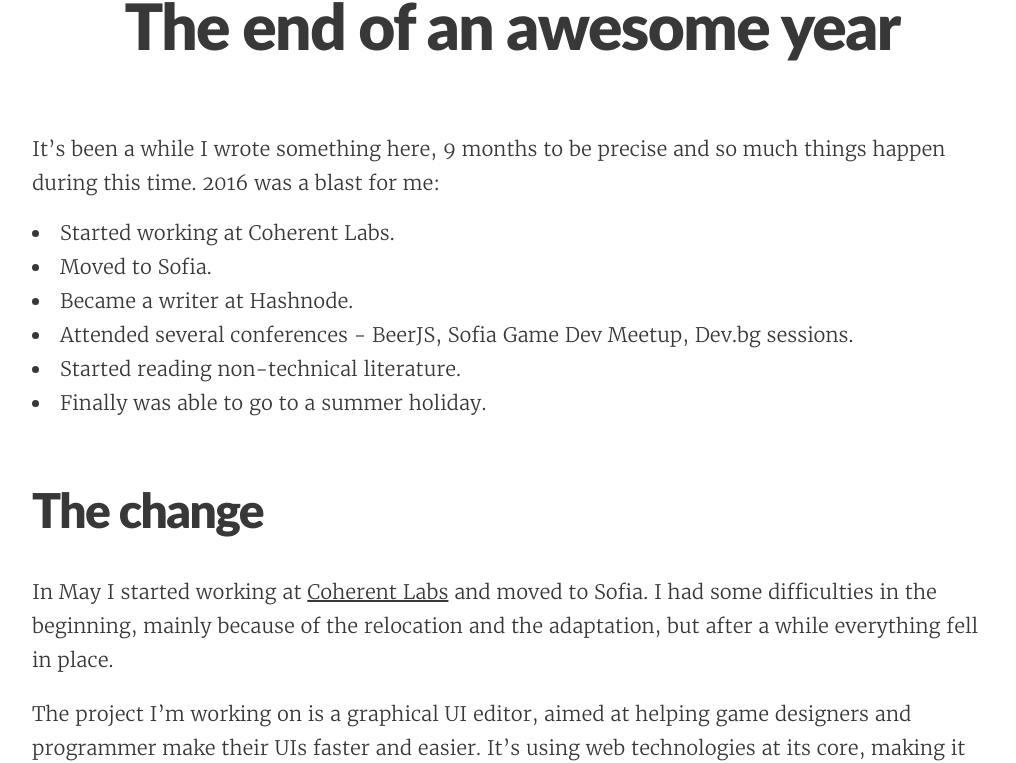
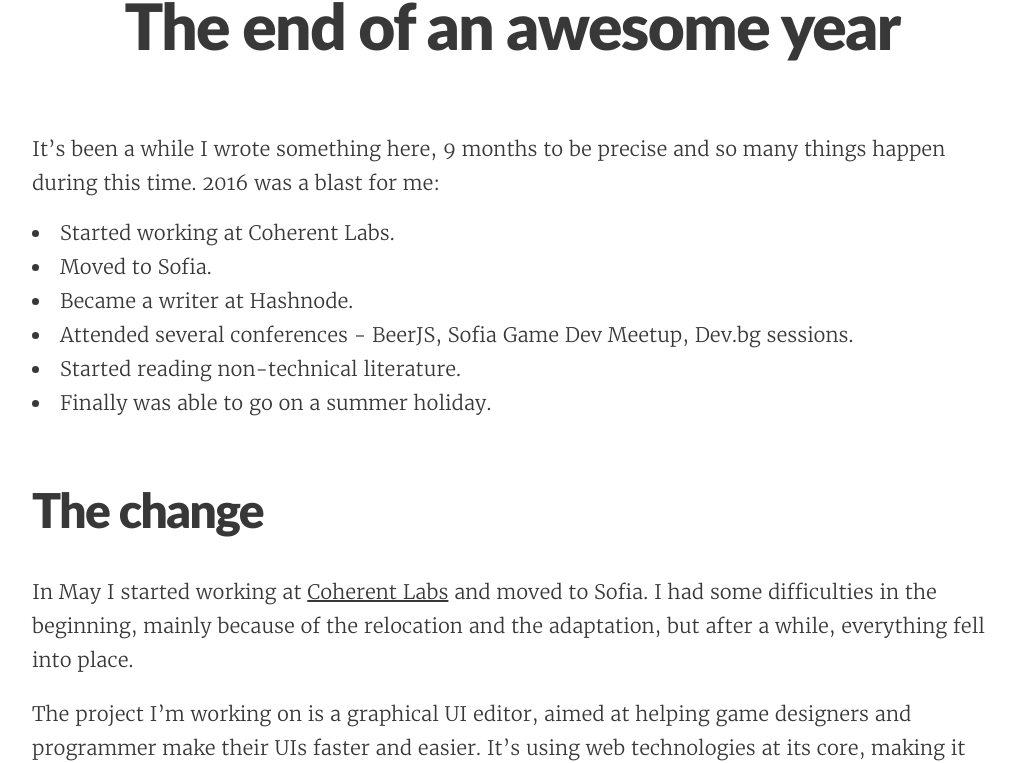
Before and after one commit to KleoPetroff/kleopetroff.github.io, a Jekyll site: the page built from _posts/2016-12-31-end-of-year.md, in a window 1280 px wide and 1400 px high. Shown: the part 271-1034 px from the top of the window, without its empty margins (128-1144 px from the left). Built offline with Jekyll 4.4.1, drawn with Linux system fonts in a browser that asks for light colours; comment, search, counter and statistics services are not loaded; some of the changed text lies outside the part shown.

Commit message:
grammatical corrections and punctuations

```diff
--- a/_posts/2016-12-31-end-of-year.md
+++ b/_posts/2016-12-31-end-of-year.md
@@ -4,26 +4,26 @@
 description: A short retrospective of an year full of changes, adventures and lessons.
 ---
 
-It's been a while I wrote something here, 9 months to be precise and so much things happen during this time. 2016 was a blast for me:
+It’s been a while I wrote something here, 9 months to be precise and so many things happen during this time. 2016 was a blast for me:
 
 - Started working at Coherent Labs.
 - Moved to Sofia.
 - Became a writer at Hashnode.
 - Attended several conferences - BeerJS, Sofia Game Dev Meetup, Dev.bg sessions.
 - Started reading non-technical literature.
-- Finally was able to go to a summer holiday.
+- Finally was able to go on a summer holiday.
 
 ## The change
 
-In May I started working at [Coherent Labs](http://coherent-labs.com) and moved to Sofia. I had some difficulties in the beginning, mainly because of the relocation and the adaptation, but after a while everything fell in place.
+In May I started working at [Coherent Labs](http://coherent-labs.com) and moved to Sofia. I had some difficulties in the beginning, mainly because of the relocation and the adaptation, but after a while, everything fell into place.
 
-The project I'm working on is a graphical UI editor, aimed at helping game designers and programmer make their UIs faster and easier. It's using web technologies at its core, making it one of the few editors of its kind.
+The project I’m working on is a graphical UI editor, aimed at helping game designers and programmer make their UIs faster and easier. It’s using web technologies at its core, making it one of the few editors of its kind.
 
-To be honest, I couldn't be happier right now. If someone told me, one year ago, that I will be working where I'm now, I will most certainly not believe you.
+To be honest, I couldn’t be happier right now. If someone told me, one year ago, that I will be working where I’m now, I will most certainly not believe you.
 
 ## The writer in me
 
-I've been a big fan of Hashnode all back to the times when it was called Devmag. I've shared numerous articles and answered so many questions there. Although not that active this year, in September, I was invited to become a writer for Hashnode.
+I’ve been a big fan of Hashnode all back to the times when it was called Devmag. I’ve shared numerous articles and answered so many questions there. Although not that active this year, in September, I was invited to become a writer for Hashnode.
 
 It was a dream come true! My first article - [Zero to One: How I mastered JavaScript and how you can too](https://hashnode.com/post/zero-to-one-how-i-mastered-javascript-and-how-you-can-too-ciuwmrw9j00r50q539clhhdj7) was a total success:
 
```
Also changed, not shown: other parts of _posts/2016-12-31-end-of-year.md (+3 -3 lines).
